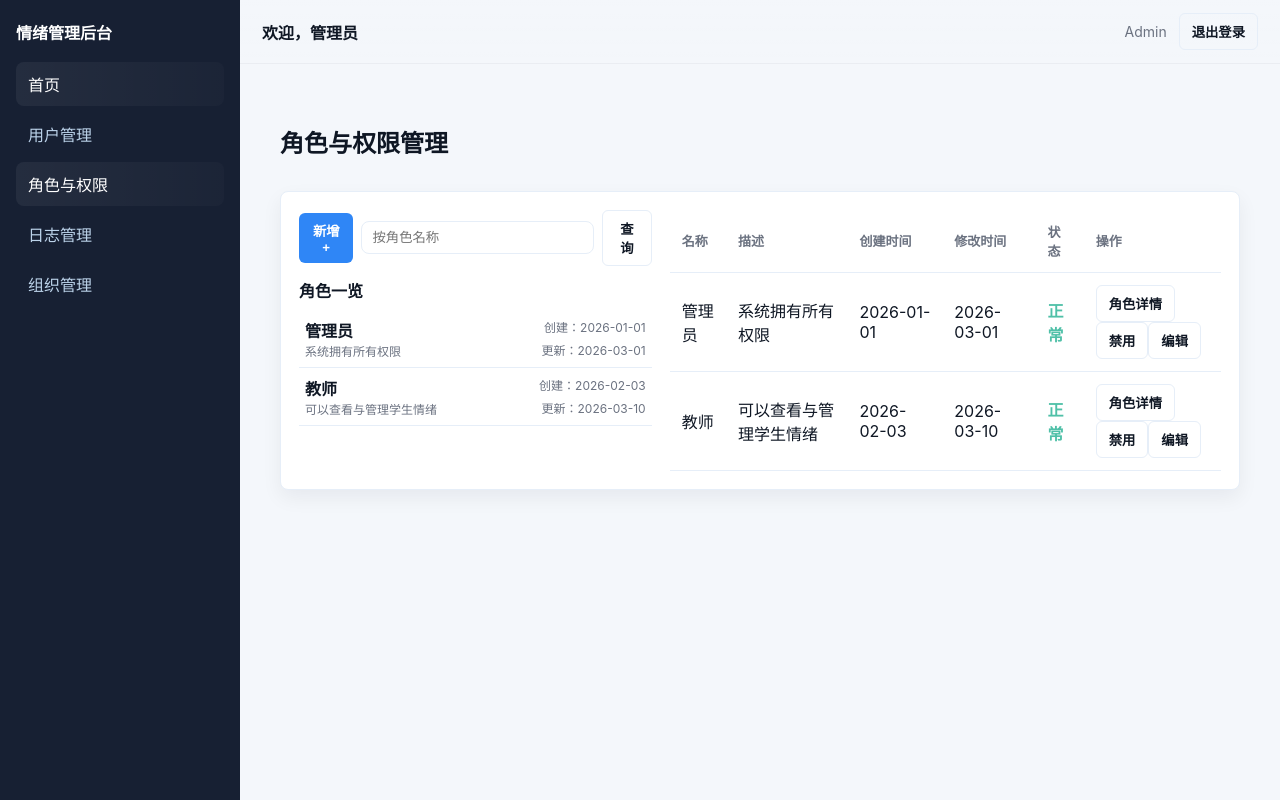
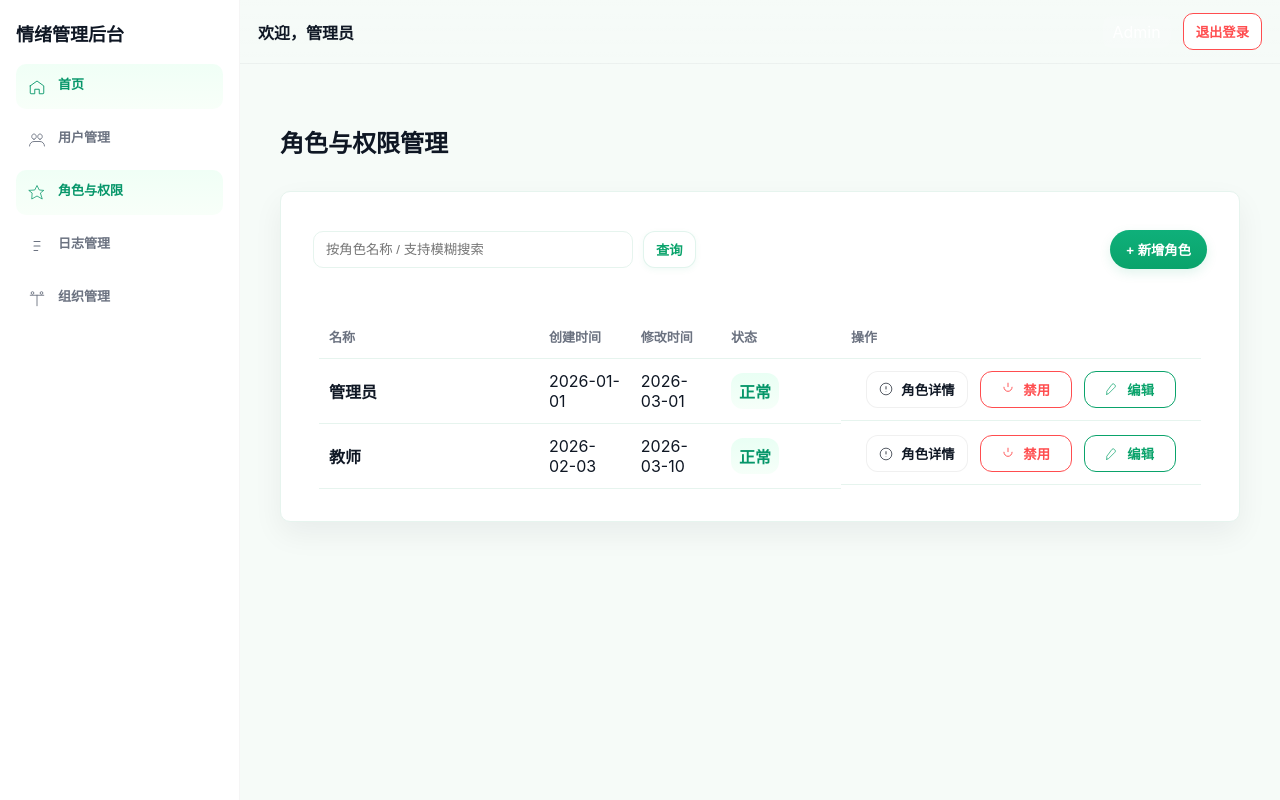
Before and after one commit to nosimplenoway/emotion_webapp, a Vue app in the folder webprogram/: page /admin/roles in a window 1280 px wide. Built offline with nearby package versions, Linux system fonts and the light colour scheme; sample sign-in values are in the browser's storage.

Commit message:
完善权限管理页面的按钮，以及美化侧边栏的显示

```diff
--- a/webprogram/src/assets/styles.css
+++ b/webprogram/src/assets/styles.css
@@ -1,15 +1,15 @@
 /* Global styles and theme variables */
 :root{
-  --bg:#f4f7fb;
+  --bg:#f6fbf8; /* very light greenish */
   --card:#ffffff;
   --muted:#6b7280;
-  --primary:#2f86f6; /* main blue */
-  --accent:#50c0a8; /* accent */
-  --sidebar:#172033;
+  --primary:#10b981; /* main green */
+  --accent:#059669; /* darker accent */
+  --sidebar:#123029; /* deep teal for sidebar */
   --text:#0f1724;
-  --surface-border: #e6eef8;
-  --radius:8px;
-  --shadow: 0 8px 20px rgba(16,24,40,0.06);
+  --surface-border: #e6f4ee;
+  --radius:10px;
+  --shadow: 0 12px 30px rgba(16,24,40,0.06);
 }
 
 *{box-sizing:border-box}
@@ -19,21 +19,27 @@ a{color:inherit}
 
 /* Utility containers */
 .container{max-width:1100px;margin:0 auto;padding:18px}
-.card{background:var(--card);border-radius:var(--radius);box-shadow:var(--shadow);padding:18px;border:1px solid var(--surface-border)}
+.card{background:var(--card);border-radius:var(--radius);box-shadow:var(--shadow);padding:20px;border:1px solid var(--surface-border)}
 
 /* Buttons */
-.btn{display:inline-flex;align-items:center;gap:8px;padding:8px 12px;border-radius:6px;border:none;cursor:pointer;font-weight:600}
-.btn-primary{background:var(--primary);color:#fff}
-.btn-ghost{background:transparent;border:1px solid var(--surface-border);color:var(--text)}
+.btn{display:inline-flex;align-items:center;gap:10px;padding:10px 14px;border-radius:12px;border:none;cursor:pointer;font-weight:600}
+.btn-primary{background:linear-gradient(180deg,var(--primary),var(--accent));color:#fff;box-shadow:0 6px 14px rgba(16,185,129,0.12);border:none}
+.btn-ghost{background:#fff;border:1px solid var(--surface-border);color:var(--text);box-shadow:none}
 .btn-danger{background:#ff4d4f;color:#fff}
+.btn-sm{padding:6px 10px;border-radius:8px;font-size:13px}
+
+.top-controls{display:flex;align-items:center;justify-content:space-between;gap:12px;margin-bottom:16px}
+.top-controls .left{display:flex;align-items:center;gap:12px}
+.top-controls .right{display:flex;align-items:center;gap:12px}
 
 /* Inputs */
-.input{width:100%;padding:10px;border:1px solid var(--surface-border);border-radius:6px;background:#fff}
+.input{width:100%;padding:10px;border:1px solid var(--surface-border);border-radius:10px;background:#fff}
 .label{font-size:13px;color:var(--muted);margin-bottom:6px;display:block}
+.search{width:280px}
 
 /* Login layout */
 .login-container{display:flex;align-items:center;justify-content:center;height:100vh}
-.login-card{width:420px;padding:28px;border-radius:12px}
+.login-card{width:460px;padding:28px;border-radius:12px}
 .login-header{display:flex;align-items:center;gap:12px;margin-bottom:12px}
 .logo{width:44px;height:44px;border-radius:8px;background:linear-gradient(135deg,var(--primary),var(--accent));display:flex;align-items:center;justify-content:center;color:#fff;font-weight:700}
 .login-title{font-size:20px;font-weight:700}
@@ -44,26 +50,29 @@ a{color:inherit}
 
 /* Admin layout */
 .admin-root{display:flex;height:100vh}
-.sidebar{width:240px;background:var(--sidebar);color:#c8d7ea;padding:20px 16px;box-sizing:border-box}
-.brand{font-weight:700;color:#fff;margin-bottom:18px;font-size:16px}
-.nav-item{display:block;color:#bcd3ea;padding:10px 12px;border-radius:8px;margin:6px 0;text-decoration:none}
-.nav-item.router-link-active{background:linear-gradient(90deg, rgba(255,255,255,0.06), rgba(255,255,255,0.02));color:#fff}
+.sidebar{width:260px;background:var(--sidebar);color:#d7efe6;padding:24px 18px;box-sizing:border-box}
+.brand{font-weight:800;color:#fff;margin-bottom:20px;font-size:18px}
+.nav-item{display:block;color:#bcd3ea;padding:12px 14px;border-radius:10px;margin:8px 0;text-decoration:none}
+.nav-item.router-link-active{background:linear-gradient(90deg, rgba(255,255,255,0.04), rgba(255,255,255,0.01));color:#fff}
 .main{flex:1;display:flex;flex-direction:column}
-.header{height:64px;display:flex;align-items:center;justify-content:space-between;padding:0 22px;border-bottom:1px solid rgba(15,23,36,0.04);background:linear-gradient(180deg, rgba(255,255,255,0.02), transparent)}
-.header .actions{display:flex;gap:12px;align-items:center}
-.header .username{color:var(--muted);font-size:14px}
+.header{height:68px;display:flex;align-items:center;justify-content:space-between;padding:0 28px;border-bottom:1px solid rgba(15,23,36,0.04);background:linear-gradient(180deg, rgba(255,255,255,0.02), transparent)}
+.header .actions{display:flex;gap:14px;align-items:center}
+.header .username{background:#ffffff10;padding:6px 10px;border-radius:8px;color:#fff}
 .container-pad{padding:22px}
 
 /* Cards grid on home */
-.cards{display:grid;grid-template-columns:repeat(3,1fr);gap:14px;margin-top:12px}
-.card-stat{padding:18px;border-radius:10px;background:linear-gradient(180deg,#fff,#fbfdff);border:1px solid var(--surface-border);box-shadow:0 6px 18px rgba(17,24,39,0.04)}
+.cards{display:grid;grid-template-columns:repeat(3,1fr);gap:16px;margin-top:12px}
+.card-stat{padding:18px;border-radius:12px;background:linear-gradient(180deg,#fff,#f7fffb);border:1px solid var(--surface-border);box-shadow:0 8px 20px rgba(16,24,40,0.06)}
 .card-stat strong{display:block;font-size:20px;margin-top:8px}
 
 /* Table styles */
 .table{width:100%;border-collapse:collapse;background:transparent}
-.table th,.table td{padding:12px;border-bottom:1px solid var(--surface-border);text-align:left}
+.table th,.table td{padding:14px;border-bottom:1px solid var(--surface-border);text-align:left}
 .table thead th{color:var(--muted);font-size:13px}
-.table tr:hover td{background:rgba(47,134,246,0.03)}
+.table tr:hover td{background:rgba(16,185,129,0.03)}
+
+.status-normal{background:linear-gradient(90deg,#ecfdf3,#f0fff6);color:var(--accent);padding:6px 10px;border-radius:999px;font-weight:700}
+.status-disabled{background:linear-gradient(90deg,#fff1f0,#fff6f6);color:#ff4d4f;padding:6px 10px;border-radius:999px;font-weight:700}
 
 .toolbar{display:flex;gap:12px;align-items:center;margin-bottom:12px}
 .search{padding:8px 10px;border-radius:8px;border:1px solid var(--surface-border);width:260px}
--- a/webprogram/src/views/Admin/Layout.vue
+++ b/webprogram/src/views/Admin/Layout.vue
@@ -3,21 +3,55 @@
     <aside class="sidebar">
       <div class="brand">情绪管理后台</div>
       <nav>
-        <router-link to="/admin" class="nav-item">首页</router-link>
-        <router-link to="/admin/users" class="nav-item">用户管理</router-link>
-        <router-link to="/admin/roles" class="nav-item">角色与权限</router-link>
-  <router-link to="/admin/permissions" class="nav-item">日志管理</router-link>
-  <router-link to="/admin/system" class="nav-item">组织管理</router-link>
+        <router-link to="/admin" class="nav-item">
+          <span class="icon" aria-hidden>
+            <!-- home icon -->
+            <svg width="18" height="18" viewBox="0 0 24 24" fill="none" xmlns="http://www.w3.org/2000/svg"><path d="M3 10.5L12 4l9 6.5V20a1 1 0 0 1-1 1h-5v-6H9v6H4a1 1 0 0 1-1-1V10.5z" stroke="currentColor" stroke-width="1.2" stroke-linecap="round" stroke-linejoin="round"/></svg>
+          </span>
+          <span class="label">首页</span>
+        </router-link>
+
+        <router-link to="/admin/users" class="nav-item">
+          <span class="icon" aria-hidden>
+            <!-- users icon -->
+            <svg width="18" height="18" viewBox="0 0 24 24" fill="none" xmlns="http://www.w3.org/2000/svg"><path d="M16 11c1.657 0 3-1.567 3-3.5S17.657 4 16 4s-3 1.567-3 3.5S14.343 11 16 11zM8 11c1.657 0 3-1.567 3-3.5S9.657 4 8 4 5 5.567 5 7.5 6.343 11 8 11z" stroke="currentColor" stroke-width="1.2" stroke-linecap="round" stroke-linejoin="round"/><path d="M2 20a6 6 0 0 1 6-6h8a6 6 0 0 1 6 6" stroke="currentColor" stroke-width="1.2" stroke-linecap="round" stroke-linejoin="round"/></svg>
+          </span>
+          <span class="label">用户管理</span>
+        </router-link>
+
+        <router-link to="/admin/roles" class="nav-item">
+          <span class="icon" aria-hidden>
+            <!-- roles icon -->
+            <svg width="18" height="18" viewBox="0 0 24 24" fill="none" xmlns="http://www.w3.org/2000/svg"><path d="M12 2l3 6 6 .5-4.5 3.5L19 20l-7-4-7 4 .5-8-4.5-3.5L9 8 12 2z" stroke="currentColor" stroke-width="1" stroke-linejoin="round"/></svg>
+          </span>
+          <span class="label">角色与权限</span>
+        </router-link>
+
+        <router-link to="/admin/permissions" class="nav-item">
+          <span class="icon" aria-hidden>
+            <!-- logs icon -->
+            <svg width="18" height="18" viewBox="0 0 24 24" fill="none" xmlns="http://www.w3.org/2000/svg"><path d="M8 6h8M8 12h8M8 18h5" stroke="currentColor" stroke-width="1.4" stroke-linecap="round" stroke-linejoin="round"/></svg>
+          </span>
+          <span class="label">日志管理</span>
+        </router-link>
+
+        <router-link to="/admin/system" class="nav-item">
+          <span class="icon" aria-hidden>
+            <!-- organization icon -->
+            <svg width="18" height="18" viewBox="0 0 24 24" fill="none" xmlns="http://www.w3.org/2000/svg"><path d="M3 7h18M12 7v14" stroke="currentColor" stroke-width="1.2" stroke-linecap="round" stroke-linejoin="round"/><circle cx="6" cy="4" r="1.8" stroke="currentColor" stroke-width="1.2"/><circle cx="18" cy="4" r="1.8" stroke="currentColor" stroke-width="1.2"/></svg>
+          </span>
+          <span class="label">组织管理</span>
+        </router-link>
       </nav>
     </aside>
 
     <div class="main">
       <header class="header">
         <div class="header-left"><strong>欢迎，管理员</strong></div>
-        <div class="actions">
-          <div class="username">Admin</div>
-          <button class="btn btn-ghost" @click="logout">退出登录</button>
-        </div>
+          <div class="actions">
+            <div class="username">Admin</div>
+            <button class="logout-btn" @click="logout">退出登录</button>
+          </div>
       </header>
 
       <section class="container-pad">
@@ -39,11 +73,19 @@ function logout(){
 
 <style scoped>
 .admin-root{display:flex;height:100vh}
-.sidebar{width:240px}
-.brand{font-weight:700}
-.nav-item{display:block}
+.sidebar{width:240px;background:#fff;border-right:1px solid rgba(0,0,0,0.04);padding:20px 16px}
+.brand{font-weight:700;color:var(--text);margin-bottom:18px}
+.nav-item{display:flex;align-items:center;gap:12px;padding:10px 12px;border-radius:10px;color:var(--muted);margin-bottom:6px}
+.nav-item .icon{display:inline-flex;align-items:center;justify-content:center;color:var(--muted)}
+.nav-item .label{font-weight:600}
+.nav-item.router-link-active{background:linear-gradient(180deg,#f0fff6,#f8fff9);color:var(--accent)}
+.nav-item.router-link-active .label{color:var(--accent)}
+.nav-item.router-link-active .icon{color:var(--accent)}
 .main{flex:1;display:flex;flex-direction:column}
-.header{height:64px}
+.header{height:64px;display:flex;align-items:center;justify-content:space-between;padding:0 18px}
 .header .actions{display:flex;gap:12px;align-items:center}
 .container-pad{padding:22px}
+
+.logout-btn{background:#fff;border:1px solid #ff4d4f;color:#ff4d4f;padding:8px 12px;border-radius:10px;font-weight:600}
+.logout-btn:hover{background:#ff4d4f;color:#fff}
 </style>
--- a/webprogram/src/views/Admin/RoleManagement.vue
+++ b/webprogram/src/views/Admin/RoleManagement.vue
@@ -4,47 +4,53 @@
       <h2>角色与权限管理</h2>
     </div>
 
-    <div class="card" style="margin-top:12px;display:flex;gap:18px">
-      <!-- left: controls -->
-      <div style="flex:0 0 320px">
-        <div style="display:flex;align-items:center;gap:8px;margin-bottom:12px">
-          <button class="btn btn-primary" @click="openAdd">新增+</button>
-          <input class="search" v-model="searchKey" placeholder="按角色名称" />
-          <button class="btn btn-ghost" @click="doQuery">查询</button>
+    <div class="card" style="margin-top:12px;">
+        <div class="top-controls horizontal" style="padding:18px 12px;align-items:center">
+        <div class="left" style="display:flex;align-items:center;gap:10px;flex:1">
+          <input class="search" v-model="searchKey" placeholder="按角色名称 / 支持模糊搜索" />
+          <button class="btn btn-search" @click="doQuery">查询</button>
         </div>
-
-        <div style="margin-top:8px">
-          <h4 style="margin:0 0 8px 0">角色一览</h4>
-          <ul style="list-style:none;padding:0;margin:0">
-            <li v-for="r in roles" :key="r.id" style="padding:8px 6px;border-bottom:1px solid var(--surface-border);display:flex;justify-content:space-between;align-items:center">
-              <div>
-                <div style="font-weight:600">{{r.name}}</div>
-                <div style="font-size:12px;color:var(--muted)">{{r.desc}}</div>
-              </div>
-              <div style="display:flex;flex-direction:column;gap:6px;align-items:flex-end">
-                <div style="font-size:12px;color:var(--muted)">创建：{{r.createdAt}}</div>
-                <div style="font-size:12px;color:var(--muted)">更新：{{r.updatedAt}}</div>
-              </div>
-            </li>
-          </ul>
+        <div class="right">
+          <button class="btn btn-add" @click="openAdd">+ 新增角色</button>
         </div>
       </div>
 
-      <!-- right: details table -->
-      <div style="flex:1">
+      <div style="padding:12px 18px">
         <table class="table">
-          <thead><tr><th>名称</th><th>描述</th><th>创建时间</th><th>修改时间</th><th>状态</th><th>操作</th></tr></thead>
+          <thead>
+            <tr>
+              <th style="width:220px">名称</th>
+              <th>创建时间</th>
+              <th>修改时间</th>
+              <th style="width:120px">状态</th>
+              <th style="width:360px"> 操作</th>
+            </tr>
+          </thead>
           <tbody>
             <tr v-for="r in filteredRoles" :key="r.id">
-              <td>{{r.name}}</td>
-              <td>{{r.desc}}</td>
-              <td>{{r.createdAt}}</td>
-              <td>{{r.updatedAt}}</td>
+              <td class="role-name-cell">{{ r.name }}</td>
+              <td>{{ r.createdAt }}</td>
+              <td>{{ r.updatedAt }}</td>
               <td><span :class="r.disabled ? 'status-disabled' : 'status-normal'">{{ r.disabled ? '禁用' : '正常' }}</span></td>
-              <td>
-                <button class="btn btn-ghost" @click="viewDetails(r)">角色详情</button>
-                <button class="btn btn-ghost" @click="toggleStatus(r)">{{ r.disabled ? '启用' : '禁用' }}</button>
-                <button class="btn btn-ghost" @click="openEdit(r)">编辑</button>
+              <td class="actions">
+                <button class="btn btn-outline" @click="viewDetails(r)">
+                  <span class="icon" aria-hidden>
+                    <svg width="14" height="14" viewBox="0 0 24 24" fill="none" xmlns="http://www.w3.org/2000/svg"><circle cx="12" cy="12" r="10" stroke="currentColor" stroke-width="1.2"/><path d="M12 8v4" stroke="currentColor" stroke-width="1.4" stroke-linecap="round" stroke-linejoin="round"/><circle cx="12" cy="16" r="0.5" fill="currentColor"/></svg>
+                  </span>
+                  <span class="text">角色详情</span>
+                </button>
+                <button :class="['btn', r.disabled ? 'btn-success' : 'btn-danger']" @click="toggleStatus(r)">
+                  <span class="icon" aria-hidden>
+                    <svg width="14" height="14" viewBox="0 0 24 24" fill="none" xmlns="http://www.w3.org/2000/svg"><path d="M12 2v6" stroke="currentColor" stroke-width="1.6" stroke-linecap="round"/><path d="M5 9a7 7 0 1 0 14 0" stroke="currentColor" stroke-width="1.6" stroke-linecap="round" stroke-linejoin="round"/></svg>
+                  </span>
+                  <span class="text">{{ r.disabled ? '启用' : '禁用' }}</span>
+                </button>
+                <button class="btn btn-primary-outline" @click="openEdit(r)">
+                  <span class="icon" aria-hidden>
+                    <svg width="14" height="14" viewBox="0 0 24 24" fill="none" xmlns="http://www.w3.org/2000/svg"><path d="M3 21l3-1 11-11a2.828 2.828 0 0 0 0-4l-1-1a2.828 2.828 0 0 0-4 0L3 16v5z" stroke="currentColor" stroke-width="1.2" stroke-linecap="round" stroke-linejoin="round"/></svg>
+                  </span>
+                  <span class="text">编辑</span>
+                </button>
               </td>
             </tr>
           </tbody>
@@ -235,7 +241,26 @@ const filteredRoles = computed(() => {
 <style scoped>
 .toolbar{display:flex;gap:12px;align-items:center;margin-bottom:12px}
 .table{width:100%;border-collapse:collapse;background:transparent}
-.table th,.table td{padding:12px;border-bottom:1px solid var(--surface-border);text-align:left}
-.status-normal{color:var(--accent);font-weight:600}
-.status-disabled{color:#ff4d4f;font-weight:600}
+.table th,.table td{padding:12px 10px;border-bottom:1px solid var(--surface-border);text-align:left}
+.status-normal{color:var(--accent);font-weight:700;background:linear-gradient(180deg,#e9fff4,#f6fff9);padding:6px 8px;border-radius:12px;display:inline-block}
+.status-disabled{color:#ff4d4f;font-weight:700;background:#fff0f0;padding:6px 8px;border-radius:12px;display:inline-block}
+
+.top-controls.horizontal{display:flex;align-items:center;justify-content:space-between;gap:12px}
+.top-controls .left{display:flex;gap:8px;align-items:center;flex:1}
+.search{padding:10px 12px;border-radius:10px;border:1px solid var(--surface-border);width:260px;min-width:160px;max-width:380px}
+.btn-add{background:linear-gradient(180deg,#0fb07a,#0aa36b);color:#fff;border:none;padding:10px 16px;border-radius:24px;box-shadow:0 4px 12px rgba(10,163,107,0.12);}
+.role-name{font-weight:600;white-space:nowrap;overflow:hidden;text-overflow:ellipsis}
+.role-name-cell{font-weight:700;white-space:nowrap;overflow:hidden;text-overflow:ellipsis}
+.actions{display:flex;gap:12px;align-items:center;justify-content:center}
+.btn-outline{background:#fff;border:1px solid rgba(0,0,0,0.06);padding:8px 12px;border-radius:12px;color:var(--text);display:inline-flex;align-items:center;gap:8px;min-width:92px;justify-content:center}
+.btn-danger{background:#fff;border:1px solid #ff4d4f;color:#ff4d4f;padding:8px 12px;border-radius:12px;display:inline-flex;align-items:center;gap:8px;min-width:92px;justify-content:center}
+.btn-success{background:#e9fff4;border:1px solid #0aa36b;color:#0aa36b;padding:8px 12px;border-radius:12px;display:inline-flex;align-items:center;gap:8px;min-width:92px;justify-content:center}
+.btn-primary-outline{background:#fff;border:1px solid #0aa36b;color:#0aa36b;padding:8px 12px;border-radius:12px;display:inline-flex;align-items:center;gap:8px;min-width:92px;justify-content:center}
+.btn .icon{display:inline-flex;align-items:center;justify-content:center;color:inherit}
+.btn .text{display:inline-block}
+.btn:hover{transform:translateY(-2px);box-shadow:0 6px 18px rgba(10,163,107,0.06)}
+
+.btn-search{background:#fff;border:1px solid rgba(10,163,107,0.12);color:#0aa36b;padding:8px 12px;border-radius:12px;box-shadow:0 2px 6px rgba(10,163,107,0.06)}
+.search{min-width:320px}
+
 </style>
```
Also changed, not shown: webprogram/src/views/Admin/OrganizationManagement.vue (+8 -4 lines), webprogram/src/views/Admin/PermissionManagement.vue (+5 -3 lines), webprogram/src/views/Admin/UserManagement.vue (+7 -3 lines).
